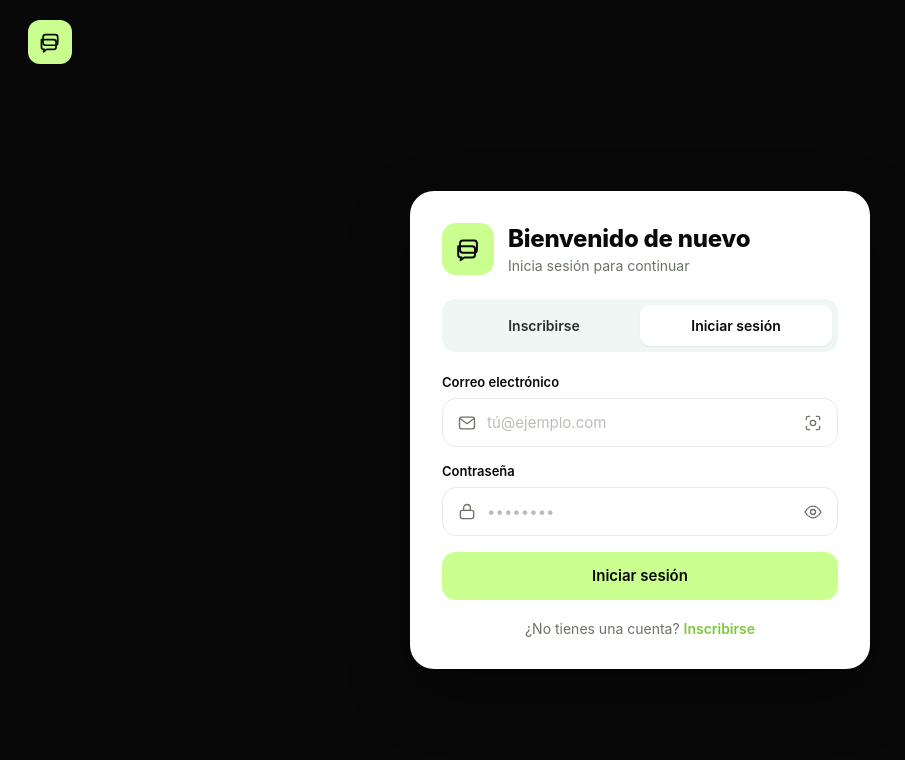
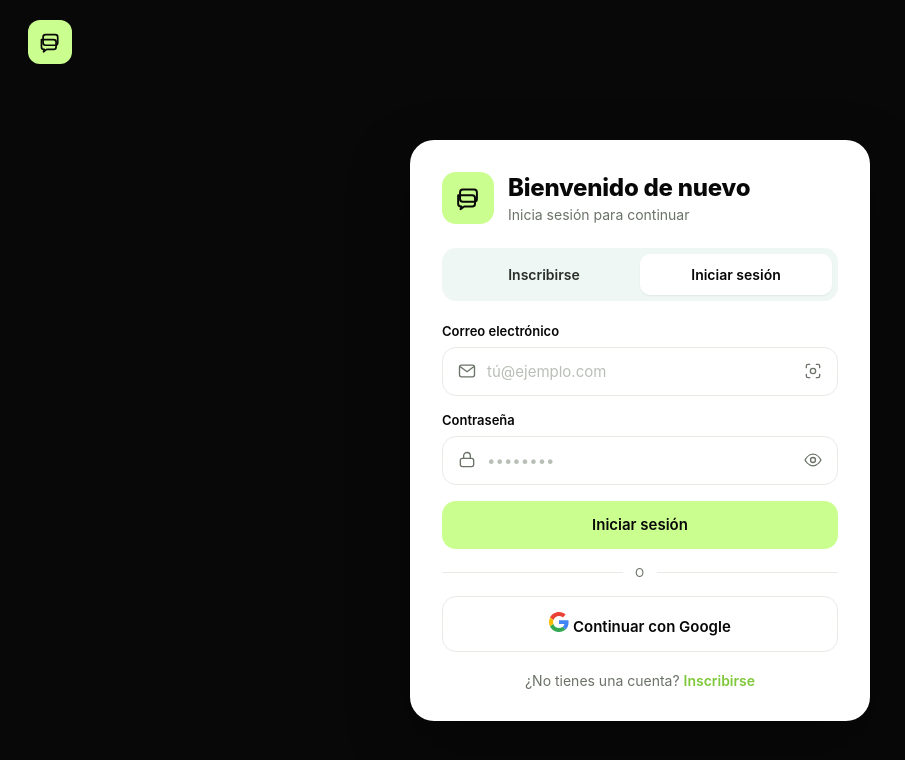
Before and after one commit to nicoleocla/pitch-partner-webapp, a plain HTML site: page index.html in a window 1280 px wide. Shown: the whole page, without its empty margins (0-905 px from the left). Drawn offline with Linux system fonts and the light colour scheme.

Commit message:
Add Google sign in / sign up button with divider

```diff
--- a/app.js
+++ b/app.js
@@ -69,6 +69,17 @@
     toast.textContent = '';
   }
 
+  document.querySelectorAll('[data-google]').forEach((btn) => {
+    btn.addEventListener('click', () => {
+      const mode = btn.dataset.google;
+      showToast(
+        mode === 'login'
+          ? 'Conectando con Google…'
+          : 'Creando cuenta con Google…'
+      );
+    });
+  });
+
   forms.forEach((form) => {
     form.addEventListener('submit', (e) => {
       e.preventDefault();
--- a/index.html
+++ b/index.html
@@ -4,7 +4,7 @@
   <meta charset="UTF-8" />
   <meta name="viewport" content="width=device-width, initial-scale=1.0" />
   <title>Pitch Partner</title>
-  <link rel="stylesheet" href="styles.css?v=3" />
+  <link rel="stylesheet" href="styles.css?v=4" />
   <link rel="icon" type="image/svg+xml" href="favicon.svg" />
 </head>
 <body>
@@ -72,6 +72,20 @@
 
         <button type="submit" class="btn btn-primary btn-block">Iniciar sesión</button>
 
+        <div class="divider"><span>o</span></div>
+
+        <button type="button" class="btn btn-google btn-block" data-google="login">
+          <span class="google-icon" aria-hidden="true">
+            <svg viewBox="0 0 48 48" xmlns="http://www.w3.org/2000/svg">
+              <path fill="#EA4335" d="M24 9.5c3.54 0 6.71 1.22 9.21 3.6l6.85-6.85C35.9 2.38 30.47 0 24 0 14.62 0 6.51 5.38 2.56 13.22l7.98 6.19C12.43 13.72 17.74 9.5 24 9.5z"/>
+              <path fill="#4285F4" d="M46.98 24.55c0-1.57-.15-3.09-.38-4.55H24v9.02h12.94c-.58 2.96-2.26 5.48-4.78 7.18l7.73 6c4.51-4.18 7.09-10.36 7.09-17.65z"/>
+              <path fill="#FBBC05" d="M10.53 28.59c-.48-1.45-.76-2.99-.76-4.59s.27-3.14.76-4.59l-7.98-6.19C.92 16.46 0 20.12 0 24c0 3.88.92 7.54 2.56 10.78l7.97-6.19z"/>
+              <path fill="#34A853" d="M24 48c6.48 0 11.93-2.13 15.89-5.81l-7.73-6c-2.15 1.45-4.92 2.3-8.16 2.3-6.26 0-11.57-4.22-13.47-9.91l-7.98 6.19C6.51 42.62 14.62 48 24 48z"/>
+            </svg>
+          </span>
+          Continuar con Google
+        </button>
+
         <p class="form-footer">¿No tienes una cuenta? <a href="#" class="link" data-switch-to="signup">Inscribirse</a></p>
       </form>
 
@@ -111,6 +125,20 @@
 
         <button type="submit" class="btn btn-primary btn-block">Crear cuenta</button>
 
+        <div class="divider"><span>o</span></div>
+
+        <button type="button" class="btn btn-google btn-block" data-google="signup">
+          <span class="google-icon" aria-hidden="true">
+            <svg viewBox="0 0 48 48" xmlns="http://www.w3.org/2000/svg">
+              <path fill="#EA4335" d="M24 9.5c3.54 0 6.71 1.22 9.21 3.6l6.85-6.85C35.9 2.38 30.47 0 24 0 14.62 0 6.51 5.38 2.56 13.22l7.98 6.19C12.43 13.72 17.74 9.5 24 9.5z"/>
+              <path fill="#4285F4" d="M46.98 24.55c0-1.57-.15-3.09-.38-4.55H24v9.02h12.94c-.58 2.96-2.26 5.48-4.78 7.18l7.73 6c4.51-4.18 7.09-10.36 7.09-17.65z"/>
+              <path fill="#FBBC05" d="M10.53 28.59c-.48-1.45-.76-2.99-.76-4.59s.27-3.14.76-4.59l-7.98-6.19C.92 16.46 0 20.12 0 24c0 3.88.92 7.54 2.56 10.78l7.97-6.19z"/>
+              <path fill="#34A853" d="M24 48c6.48 0 11.93-2.13 15.89-5.81l-7.73-6c-2.15 1.45-4.92 2.3-8.16 2.3-6.26 0-11.57-4.22-13.47-9.91l-7.98 6.19C6.51 42.62 14.62 48 24 48z"/>
+            </svg>
+          </span>
+          Registrarse con Google
+        </button>
+
         <p class="form-footer">¿Ya tienes una cuenta? <a href="#" class="link" data-switch-to="login">Iniciar sesión</a></p>
       </form>
 
@@ -118,6 +146,6 @@
     </section>
   </main>
 
-  <script src="app.js?v=3"></script>
+  <script src="app.js?v=4"></script>
 </body>
 </html>
--- a/styles.css
+++ b/styles.css
@@ -101,6 +101,19 @@
   color: var(--brand-black);
 }
 .btn-primary:hover { background: #b8f277; }
+
+.btn-google {
+  background: var(--brand-white);
+  color: var(--ink-900);
+  border: 1px solid var(--line);
+  display: inline-flex;
+  align-items: center;
+  justify-content: center;
+  gap: 10px;
+}
+.btn-google:hover { background: var(--brand-mint); }
+.google-icon { display: inline-flex; width: 20px; height: 20px; }
+.google-icon svg { width: 100%; height: 100%; }
 
 .btn-block {
   display: block;
@@ -274,6 +287,24 @@
 
 .input input[type="email"] + .input-icon-trailing { pointer-events: none; }
 
+.divider {
+  display: flex;
+  align-items: center;
+  gap: 12px;
+  color: var(--ink-300);
+  font-size: 12px;
+  text-transform: uppercase;
+  letter-spacing: 0.08em;
+}
+.divider::before,
+.divider::after {
+  content: "";
+  flex: 1;
+  height: 1px;
+  background: var(--line);
+}
+.divider span { color: var(--ink-500); }
+
 .form-footer {
   margin: 4px 0 0;
   text-align: center;
```
